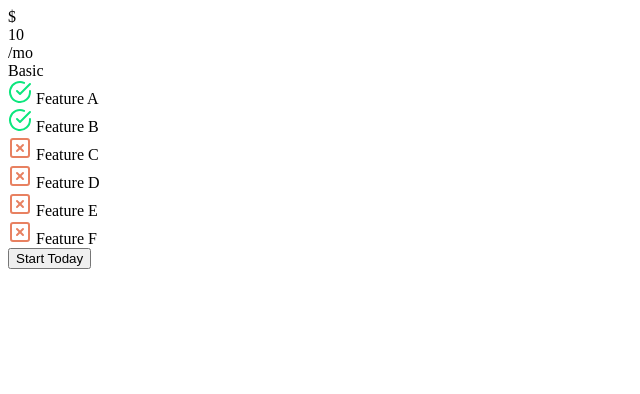
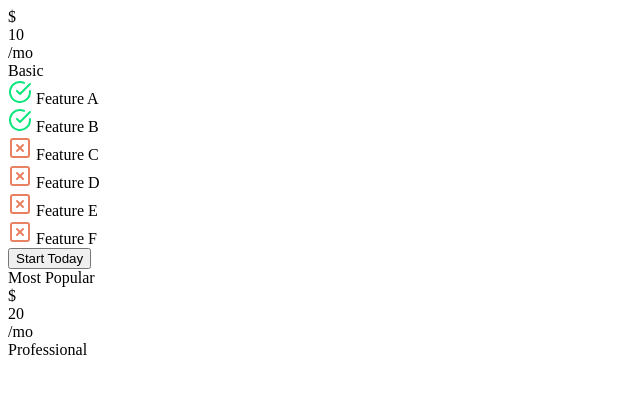
Before and after one commit to newedition994/price-comparsion-page, a plain HTML site: page index.html in a window 1280 px wide. Shown: the whole page, without its empty margins (0-640 px from the left). Drawn offline with Linux system fonts and the light colour scheme.

Commit message:
adding the popular column

```diff
--- a/index.html
+++ b/index.html
@@ -49,6 +49,17 @@
         </div>
         <button class="cta">Start Today</button>
       </div>
+      <div class="price-column popular">
+        <div class="most-popular">Most Popular</div>
+        <div class="price-header">
+          <div class="price">
+            <div class="dollar-sign">$</div>
+            20
+            <div class="per-month">/mo</div>
+          </div>
+          <div class="plan-name">Professional</div>
+        </div>
+      </div>
     </section>
   </body>
 </html>
```
